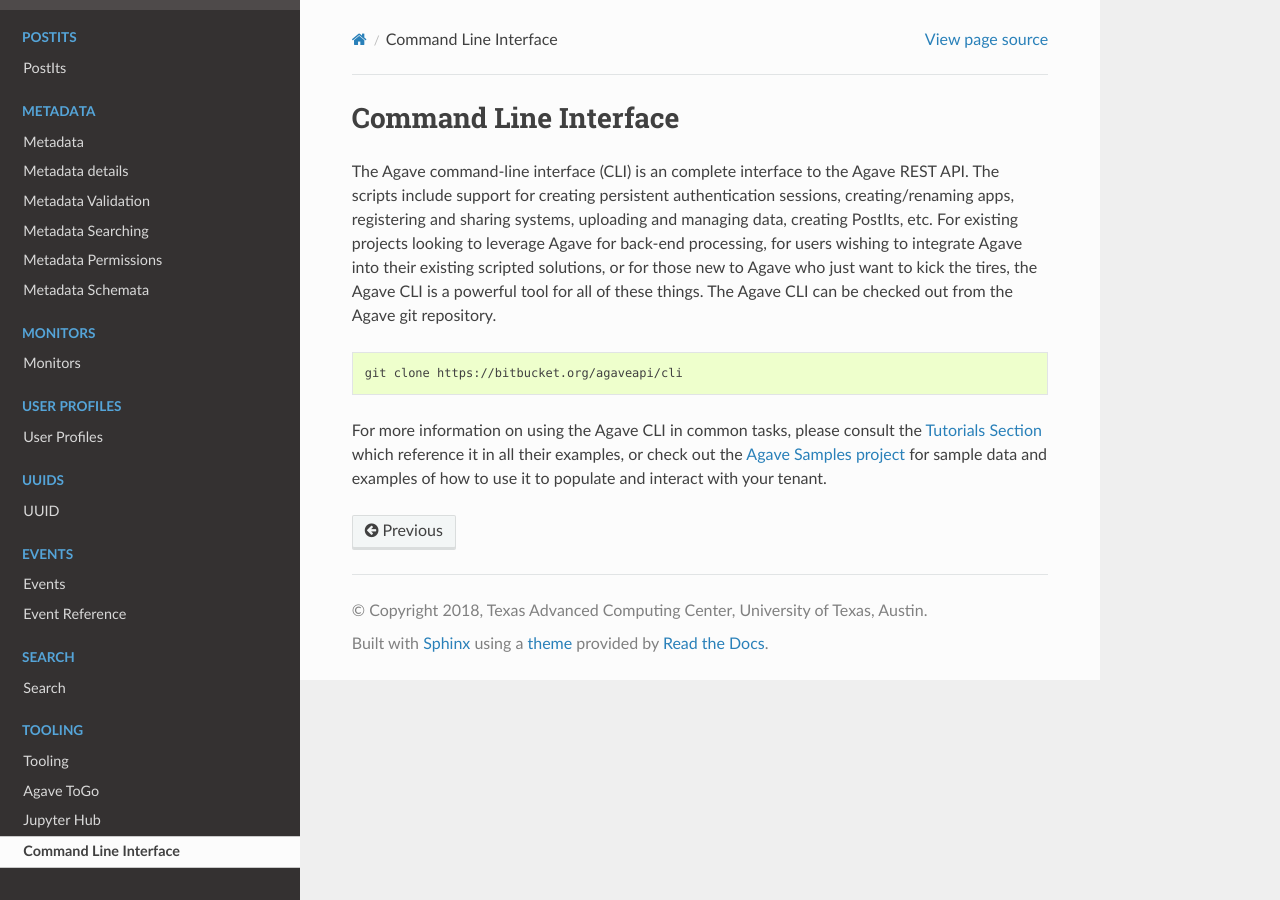
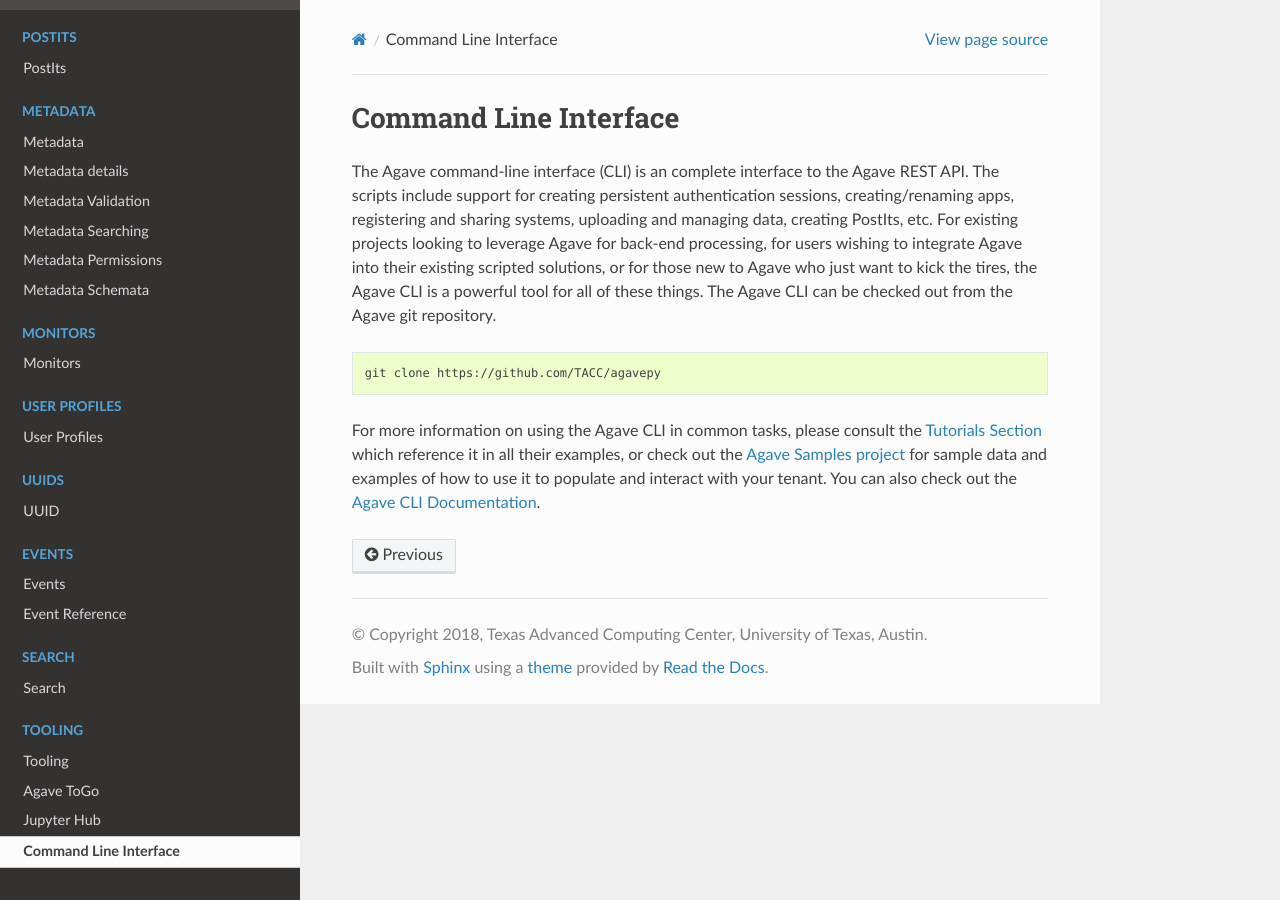
Before and after one commit to TACC-Cloud/agave-docs, a Sphinx documentation site: the page built from docs/agave/tooling/command-line-interface.rst, in a window 1280 px wide. Built offline with Sphinx 7.4.7 and the Read the Docs theme 2.0.0, drawn with Linux system fonts in a browser that asks for light colours.

Commit message:
Update command-line-interface.rst
Added/changed CLI links to point to TACC version instead of agaveapi.co

```diff
--- a/docs/agave/tooling/command-line-interface.rst
+++ b/docs/agave/tooling/command-line-interface.rst
@@ -9,6 +9,6 @@
 
 .. code-block:: shell
 
-   git clone https://bitbucket.org/agaveapi/cli
+   git clone https://github.com/TACC/agavepy
 
-For more information on using the Agave CLI in common tasks, please consult the :raw-html-m2r:`<a href="#tutorials" title="Tutorials">Tutorials Section</a>` which reference it in all their examples, or check out the :raw-html-m2r:`<a href="https://bitbucket.org/agaveapi/science-api-samples" title="Agave Tutorials Samples" target="_blank">Agave Samples project</a>` for sample data and examples of how to use it to populate and interact with your tenant.
+For more information on using the Agave CLI in common tasks, please consult the :raw-html-m2r:`<a href="#tutorials" title="Tutorials">Tutorials Section</a>` which reference it in all their examples, or check out the :raw-html-m2r:`<a href="https://bitbucket.org/agaveapi/science-api-samples" title="Agave Tutorials Samples" target="_blank">Agave Samples project</a>` for sample data and examples of how to use it to populate and interact with your tenant. You can also check out the :raw-html-m2r:`<a href="https://github.com/TACC-Cloud/agave-cli" title="Agave CLI Documentation" target="_blank">Agave CLI Documentation</a>`.
```
